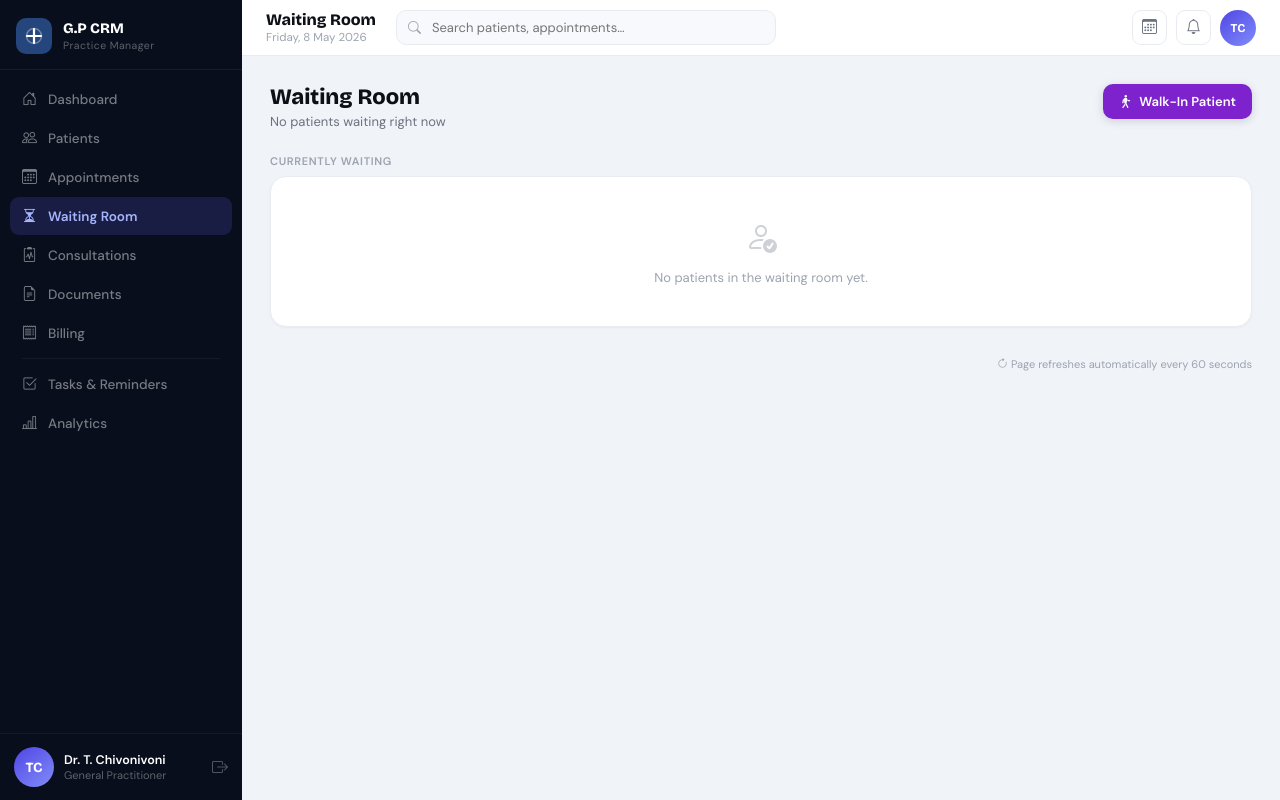
After one commit to DevJoymanu/MediCareGP, a Django app: page /appointments/waiting-room/ in a window 1280 px wide. The commit adds this page. Run offline with Django 4.2, Linux system fonts and the light colour scheme; the visitor is signed in with stand-in values (Sample User, id 1); data that the repository does not hold is empty.

Commit message:
flow logic4

```diff
--- a/medicaregp/appointments/models.py
+++ b/medicaregp/appointments/models.py
@@ -4,7 +4,8 @@ from patients.models import Patient
 
 class Appointment(models.Model):
     STATUS_CHOICES = [
-        ('Scheduled', 'Scheduled'),
+        ('Scheduled',  'Scheduled'),
+        ('Checked In', 'Checked In'),
         ('Completed',  'Completed'),
         ('Cancelled',  'Cancelled'),
         ('No-Show',    'No-Show'),
--- a/medicaregp/appointments/urls.py
+++ b/medicaregp/appointments/urls.py
@@ -4,9 +4,11 @@ urlpatterns = [
     path('', views.appointment_list, name='appointment_list'),
     path('new/', views.appointment_create, name='appointment_create'),
     path('walk-in/', views.walk_in_create, name='walk_in_create'),
+    path('waiting-room/', views.waiting_room, name='waiting_room'),
     path('<int:pk>/', views.appointment_detail, name='appointment_detail'),
     path('<int:pk>/edit/', views.appointment_edit, name='appointment_edit'),
     path('<int:pk>/status/', views.appointment_set_status, name='appointment_set_status'),
+    path('<int:pk>/check-in/', views.appointment_check_in, name='appointment_check_in'),
     path('<int:pk>/cancel/', views.appointment_cancel, name='appointment_cancel'),
     path('<int:pk>/delete/', views.appointment_delete, name='appointment_delete'),
 ]
--- a/medicaregp/appointments/views.py
+++ b/medicaregp/appointments/views.py
@@ -101,8 +101,34 @@ def walk_in_create(request):
         appt.date = date.today()
         appt.time = datetime.now().time().replace(second=0, microsecond=0)
         appt.visit_type = 'Walk-In'
+        appt.status = 'Checked In'
         appt.save()
-        messages.success(request, f'Walk-in registered for {appt.patient}. Start the consultation below.')
-        url = reverse('consultation_create') + f'?patient_id={appt.patient_id}&appointment_id={appt.pk}'
-        return redirect(url)
+        messages.success(request, f'{appt.patient} added to the waiting room.')
+        return redirect('waiting_room')
     return render(request, 'appointments/walk_in_form.html', {'form': form})
+
+@login_required
+def waiting_room(request):
+    today = date.today()
+    waiting = (Appointment.objects
+               .filter(date=today, status='Checked In')
+               .select_related('patient')
+               .order_by('time'))
+    scheduled = (Appointment.objects
+                 .filter(date=today, status='Scheduled')
+                 .select_related('patient')
+                 .order_by('time'))
+    return render(request, 'appointments/waiting_room.html', {
+        'waiting': waiting,
+        'scheduled': scheduled,
+        'today': today,
+    })
+
+@login_required
+def appointment_check_in(request, pk):
+    if request.method == 'POST':
+        appointment = get_object_or_404(Appointment, pk=pk)
+        appointment.status = 'Checked In'
+        appointment.save(update_fields=['status'])
+        messages.success(request, f'{appointment.patient} checked in.')
+    return redirect('waiting_room')
--- a/medicaregp/static/css/main.css
+++ b/medicaregp/static/css/main.css
@@ -587,11 +587,22 @@ button { cursor: pointer; }
   content: ''; width: 6px; height: 6px; border-radius: 50%;
   background: currentColor; flex-shrink: 0;
 }
-.badge-scheduled { background: #eff6ff; color: #1d4ed8; }
+.badge-scheduled  { background: #eff6ff; color: #1d4ed8; }
+.badge-checkedin  { background: #fff7ed; color: #c2410c; }
 .badge-completed  { background: #f0fdf4; color: #15803d; }
 .badge-cancelled  { background: #fef2f2; color: #b91c1c; }
 .badge-noshow     { background: #fffbeb; color: #92400e; }
 .badge-walkin     { background: #fdf4ff; color: #7e22ce; }
+
+/* ═══ Waiting room ════════════════════════════════════════════════════════ */
+.waiting-row {
+  display: flex; align-items: center; justify-content: space-between;
+  gap: 12px; padding: 14px 18px;
+}
+.waiting-section-label {
+  font-size: 11px; font-weight: 700; text-transform: uppercase;
+  letter-spacing: 0.06em; color: var(--text-4); margin-bottom: 8px;
+}
 
 /* ═══ Tag chips ═══════════════════════════════════════════════════════════ */
 .tag {
--- a/medicaregp/templates/appointments/appointment_detail.html
+++ b/medicaregp/templates/appointments/appointment_detail.html
@@ -9,6 +9,8 @@
   .status-dot { width:8px; height:8px; border-radius:50%; flex-shrink:0; }
   .status-scheduled  { background:#eff6ff; color:#1d4ed8; }
   .status-scheduled  .status-dot { background:#1d4ed8; }
+  .status-checkedin  { background:#fff7ed; color:#c2410c; }
+  .status-checkedin  .status-dot { background:#c2410c; }
   .status-completed  { background:#f0fdf4; color:#15803d; }
   .status-completed  .status-dot { background:#15803d; }
   .status-cancelled  { background:#fef2f2; color:#b91c1c; }
@@ -64,6 +66,7 @@
                 onmouseover="this.style.background='#f4f7fb'" onmouseout="this.style.background='{% if appointment.status == status_val %}#f5f3ff{% else %}transparent{% endif %}'">
                 <span style="width:8px;height:8px;border-radius:50%;flex-shrink:0;background:
                   {% if status_val == 'Scheduled' %}#1d4ed8
+                  {% elif status_val == 'Checked In' %}#c2410c
                   {% elif status_val == 'Completed' %}#15803d
                   {% elif status_val == 'Cancelled' %}#b91c1c
                   {% else %}#92400e{% endif %};"></span>
--- a/medicaregp/templates/appointments/appointment_list.html
+++ b/medicaregp/templates/appointments/appointment_list.html
@@ -21,6 +21,7 @@
       <div class="filter-pills">
         <a href="?{% if date %}date={{ date }}{% endif %}" class="filter-pill {% if not status %}active{% endif %}">All</a>
         <a href="?status=Scheduled{% if date %}&date={{ date }}{% endif %}" class="filter-pill {% if status == 'Scheduled' %}active{% endif %}">Scheduled</a>
+        <a href="?status=Checked+In{% if date %}&date={{ date }}{% endif %}" class="filter-pill {% if status == 'Checked In' %}active{% endif %}">Checked In</a>
         <a href="?status=Completed{% if date %}&date={{ date }}{% endif %}" class="filter-pill {% if status == 'Completed' %}active{% endif %}">Completed</a>
         <a href="?status=Cancelled{% if date %}&date={{ date }}{% endif %}" class="filter-pill {% if status == 'Cancelled' %}active{% endif %}">Cancelled</a>
         <a href="?status=No-Show{% if date %}&date={{ date }}{% endif %}" class="filter-pill {% if status == 'No-Show' %}active{% endif %}">No-Show</a>
--- /dev/null
+++ b/medicaregp/templates/appointments/waiting_room.html
@@ -0,0 +1,116 @@
+{% extends "base.html" %}
+{% block title %}Waiting Room | G.P CRM{% endblock %}
+{% block page_title %}Waiting Room{% endblock %}
+{% block page_sub %}{{ today|date:"l, j F Y" }}{% endblock %}
+
+{% block extra_head %}
+<meta http-equiv="refresh" content="60">
+<style>
+  .waiting-divider { height:1px; background:var(--border); margin:0 18px; }
+</style>
+{% endblock %}
+
+{% block content %}
+<div class="page-body">
+  <div class="page-header">
+    <div>
+      <h1>Waiting Room</h1>
+      <p>
+        {% with n=waiting|length %}
+          {% if n %}{{ n }} patient{{ n|pluralize }} waiting{% else %}No patients waiting right now{% endif %}
+        {% endwith %}
+      </p>
+    </div>
+    <a href="{% url 'walk_in_create' %}" class="btn-primary" style="background:#7e22ce;border-color:#7e22ce;">
+      <i class="bi bi-person-walking"></i> Walk-In Patient
+    </a>
+  </div>
+
+  <!-- ── Currently Waiting ─────────────────────────────────────────────── -->
+  <div style="margin-bottom:30px;">
+    <div class="waiting-section-label">Currently Waiting</div>
+    <div class="card" style="padding:0;overflow:hidden;">
+      {% if waiting %}
+        {% for a in waiting %}
+        <div class="waiting-row">
+          <div style="display:flex;align-items:center;gap:14px;flex:1;min-width:0;">
+            <div class="avatar av-50 av-{{ forloop.counter }}">
+              {{ a.patient.first_name|first|upper }}{{ a.patient.last_name|first|upper }}
+            </div>
+            <div style="min-width:0;">
+              <div style="font-weight:700;font-size:15px;white-space:nowrap;overflow:hidden;text-overflow:ellipsis;">
+                {{ a.patient }}
+              </div>
+              <div style="font-size:12px;color:var(--text-3);margin-top:3px;">
+                {{ a.reason }}
+                {% if a.visit_type == 'Walk-In' %}
+                  <span class="badge badge-walkin" style="font-size:10px;padding:2px 7px;margin-left:5px;">Walk-in</span>
+                {% endif %}
+              </div>
+              {% if a.patient.allergies %}
+              <div style="font-size:11px;color:#ef4444;margin-top:4px;display:flex;align-items:center;gap:4px;">
+                <i class="bi bi-exclamation-triangle-fill"></i>
+                <span>{{ a.patient.allergies }}</span>
+              </div>
+              {% endif %}
+            </div>
+          </div>
+          <div style="display:flex;align-items:center;gap:12px;flex-shrink:0;">
+            <div style="text-align:right;">
+              <div class="appt-time">{{ a.time|time:"H:i" }}</div>
+              <div style="font-size:11px;color:var(--text-4);margin-top:2px;">arrived</div>
+            </div>
+            <a href="{% url 'consultation_create' %}?patient_id={{ a.patient.pk }}&appointment_id={{ a.pk }}"
+               class="btn-primary" style="padding:9px 16px;font-size:13px;white-space:nowrap;">
+              <i class="bi bi-clipboard2-plus"></i> Start Consultation
+            </a>
+          </div>
+        </div>
+        {% if not forloop.last %}<div class="waiting-divider"></div>{% endif %}
+        {% endfor %}
+      {% else %}
+        <div class="empty-state" style="padding:40px 0;">
+          <i class="bi bi-person-check" style="font-size:32px;color:var(--text-4);"></i>
+          <p style="margin-top:10px;color:var(--text-4);">No patients in the waiting room yet.</p>
+        </div>
+      {% endif %}
+    </div>
+  </div>
+
+  <!-- ── Scheduled Today — Not Yet Arrived ─────────────────────────────── -->
+  {% if scheduled %}
+  <div>
+    <div class="waiting-section-label">Scheduled Today — Not Yet Arrived</div>
+    <div class="card" style="padding:0;overflow:hidden;">
+      {% for a in scheduled %}
+      <div class="waiting-row" style="opacity:0.75;">
+        <div style="display:flex;align-items:center;gap:14px;flex:1;min-width:0;">
+          <div class="avatar av-50 av-{{ forloop.counter }}">
+            {{ a.patient.first_name|first|upper }}{{ a.patient.last_name|first|upper }}
+          </div>
+          <div>
+            <div style="font-weight:700;font-size:15px;">{{ a.patient }}</div>
+            <div style="font-size:12px;color:var(--text-3);margin-top:3px;">{{ a.reason }}</div>
+          </div>
+        </div>
+        <div style="display:flex;align-items:center;gap:12px;flex-shrink:0;">
+          <div class="appt-time">{{ a.time|time:"H:i" }}</div>
+          <form method="post" action="{% url 'appointment_check_in' a.pk %}">
+            {% csrf_token %}
+            <button type="submit" class="btn-ghost" style="padding:9px 16px;font-size:13px;white-space:nowrap;">
+              <i class="bi bi-box-arrow-in-right"></i> Check In
+            </button>
+          </form>
+        </div>
+      </div>
+      {% if not forloop.last %}<div class="waiting-divider"></div>{% endif %}
+      {% endfor %}
+    </div>
+  </div>
+  {% endif %}
+
+  <div style="margin-top:20px;font-size:11px;color:var(--text-4);text-align:right;">
+    <i class="bi bi-arrow-clockwise"></i> Page refreshes automatically every 60 seconds
+  </div>
+</div>
+{% endblock %}
--- a/medicaregp/templates/base.html
+++ b/medicaregp/templates/base.html
@@ -38,9 +38,13 @@
         <i class="bi bi-people" style="font-size:15px;flex-shrink:0;width:17px;text-align:center;"></i>
         <span style="flex:1;">Patients</span>
       </a>
-      <a href="{% url 'appointment_list' %}" class="sidebar-item {% if '/appointments/' in request.path %}active{% endif %}">
+      <a href="{% url 'appointment_list' %}" class="sidebar-item {% if '/appointments/' in request.path and '/waiting-room/' not in request.path %}active{% endif %}">
         <i class="bi bi-calendar3" style="font-size:15px;flex-shrink:0;width:17px;text-align:center;"></i>
         <span style="flex:1;">Appointments</span>
+      </a>
+      <a href="{% url 'waiting_room' %}" class="sidebar-item {% if '/waiting-room/' in request.path %}active{% endif %}">
+        <i class="bi bi-hourglass-split" style="font-size:15px;flex-shrink:0;width:17px;text-align:center;"></i>
+        <span style="flex:1;">Waiting Room</span>
       </a>
       <a href="{% url 'consultation_list' %}" class="sidebar-item {% if '/consultations/' in request.path %}active{% endif %}">
         <i class="bi bi-clipboard2-pulse" style="font-size:15px;flex-shrink:0;width:17px;text-align:center;"></i>
```
Also changed, not shown: medicaregp/appointments/migrations/0004_appointment_status_checkedin.py (added).
